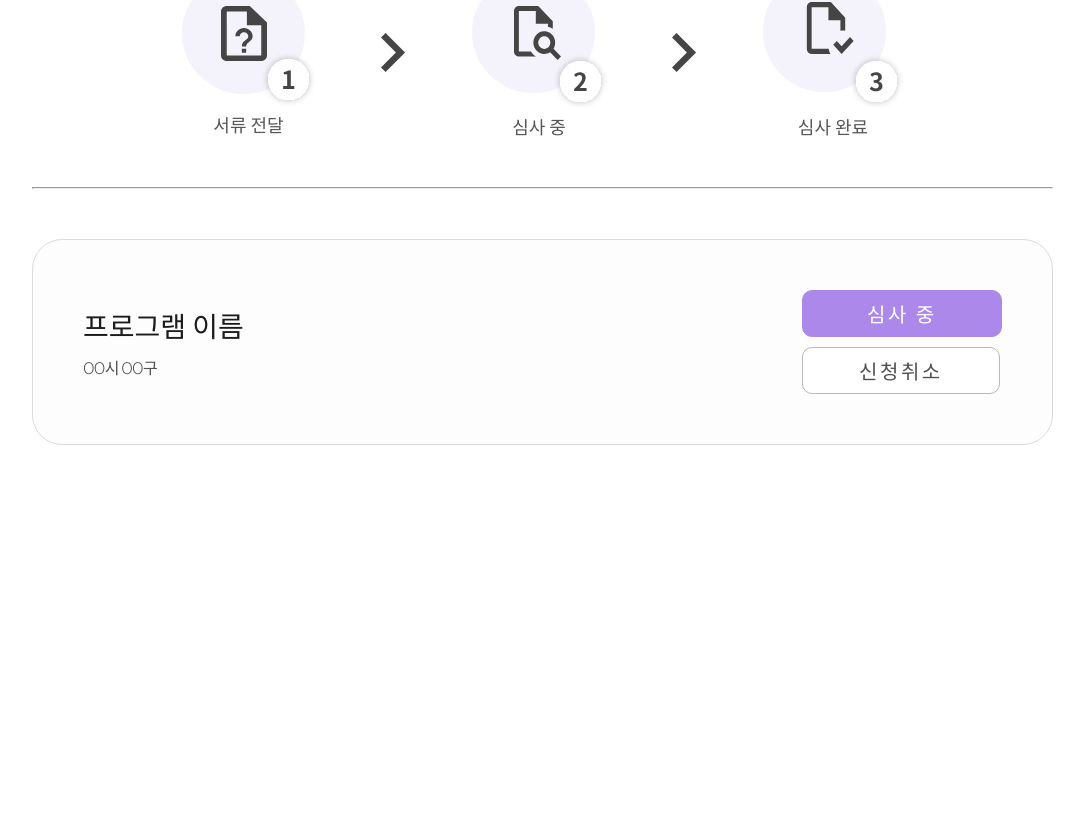
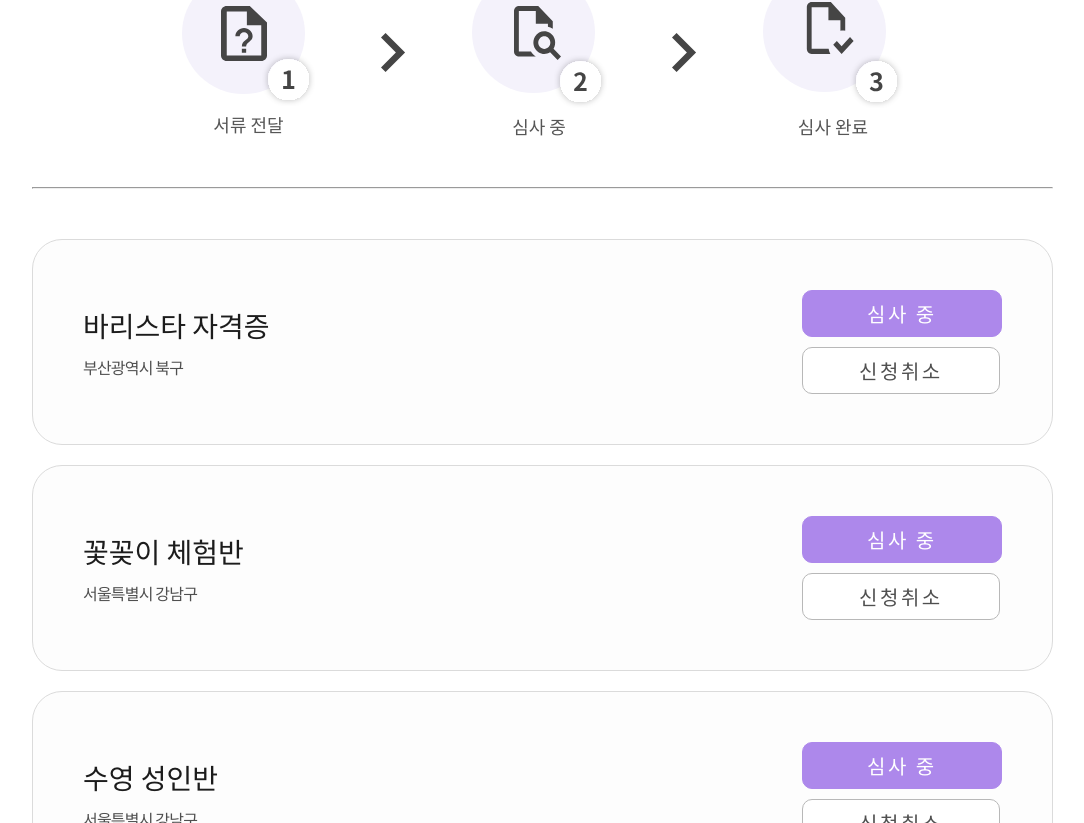
Before and after one commit to Likelion-at-SMWU-11th/LoveBridge-Client, a React (Create React App) app: page /my/apply in a window 1280 px wide. Shown: the part 277-1100 px from the top of the page, without its empty margins (91-1175 px from the left). Before the commit the page ends 800 px from the top, so only its background shows below. Built offline with nearby package versions, Linux system fonts and the light colour scheme.

Commit message:
[test] myapplypage dummy test

```diff
--- a/src/component/page/MyPage/MyApplyPage.jsx
+++ b/src/component/page/MyPage/MyApplyPage.jsx
@@ -6,6 +6,7 @@ import step1 from '../../img/step1.svg';
 import step2 from '../../img/step2.svg';
 import step3 from '../../img/step3.svg';
 import arrow from '../../img/myapply_arrow.svg';
+import Dummy from '../../../dummy.json';
 
 const Wrapper = styled.div`
   padding: 45px 136px 0px 123px;
@@ -32,6 +33,16 @@ const Line = styled.hr`
 
 
 function MyApplyPage() {
+
+  const cancelApply = (e) => {
+    var programName = e.target.parentElement.parentElement.children[0].children[0].textContent;
+    if (window.confirm(`[${programName}] 정말 취소하시겠습니까?`)) {
+      alert(`[${programName}] 취소가 완료되었습니다`);
+    } else {
+      alert("아직 신청 상태입니다.");
+    }
+  };
+
   return (
     <Wrapper>
       <PagePath pathname1="마이페이지" pathname2="내가 신청한 프로그램"/>
@@ -48,7 +59,14 @@ function MyApplyPage() {
         </Step>
       </StepLine>
       <Line style={{marginBottom: "50px"}}/>
-      <Applied />
+      <div>
+      {Dummy.programs.map((applied) => (
+        <Applied key={applied.id}
+          title={applied.title}
+          district={applied.district}
+          onClick={e => cancelApply(e)}/>
+      ))}
+      </div>
     </Wrapper>
   )
 }
--- a/src/component/ui/Applied.jsx
+++ b/src/component/ui/Applied.jsx
@@ -9,6 +9,7 @@ const ListContainer = styled.div`
     display: flex;
     justify-content: space-between;
     align-items: center;
+    margin-bottom: 20px;
 `
 const InfoContainer = styled.div`
 `
```
